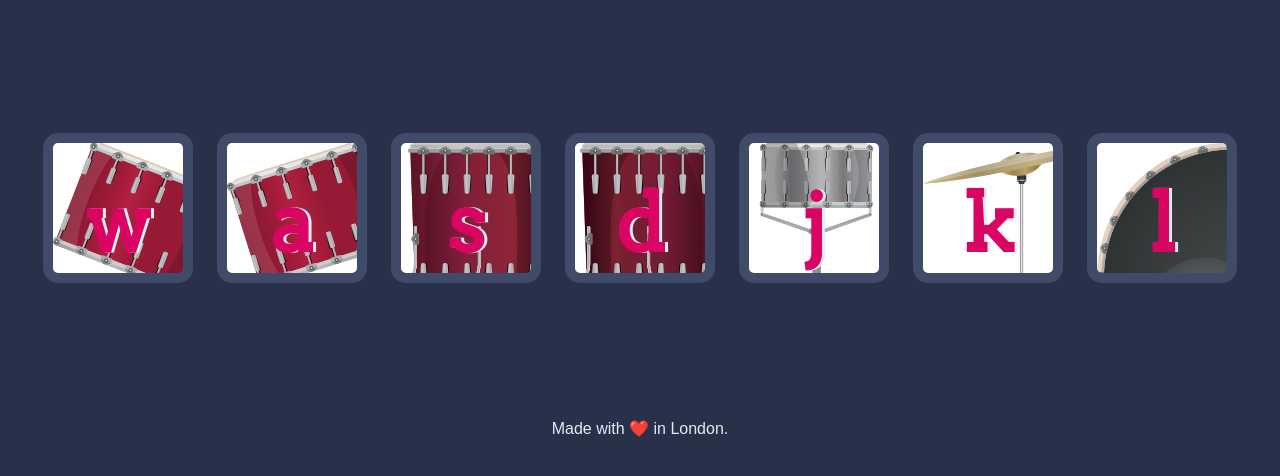
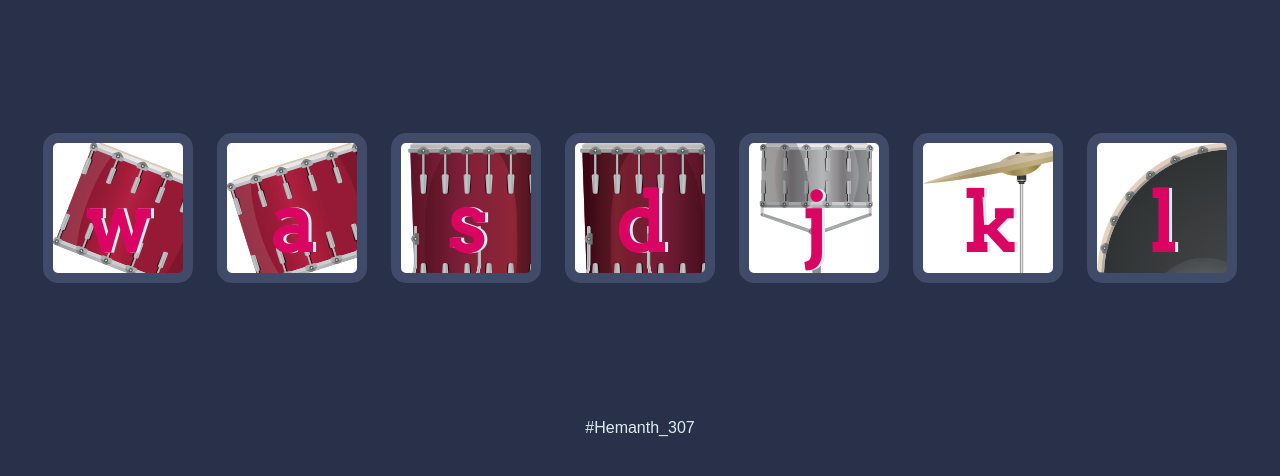
Before and after one commit to hemanth307/Drum-Kit, a plain HTML site: page index.html in a window 1280 px wide. Shown: the part 156-632 px from the top of the page. Drawn offline with Linux system fonts and the light colour scheme.

Commit message:
Update index.html

```diff
--- a/index.html
+++ b/index.html
@@ -24,7 +24,7 @@
 <script src="index.js" charset="utf-8"></script>
 
 <footer>
-  Made with ❤️ in London.
+  #Hemanth_307
 </footer>
 </body>
 </html>
```
